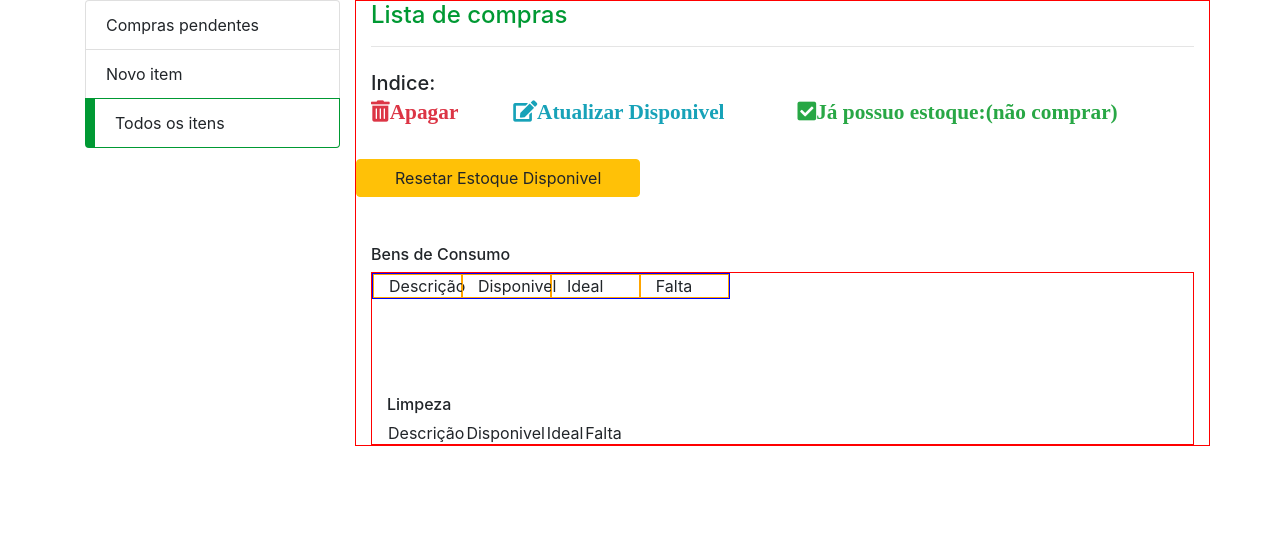
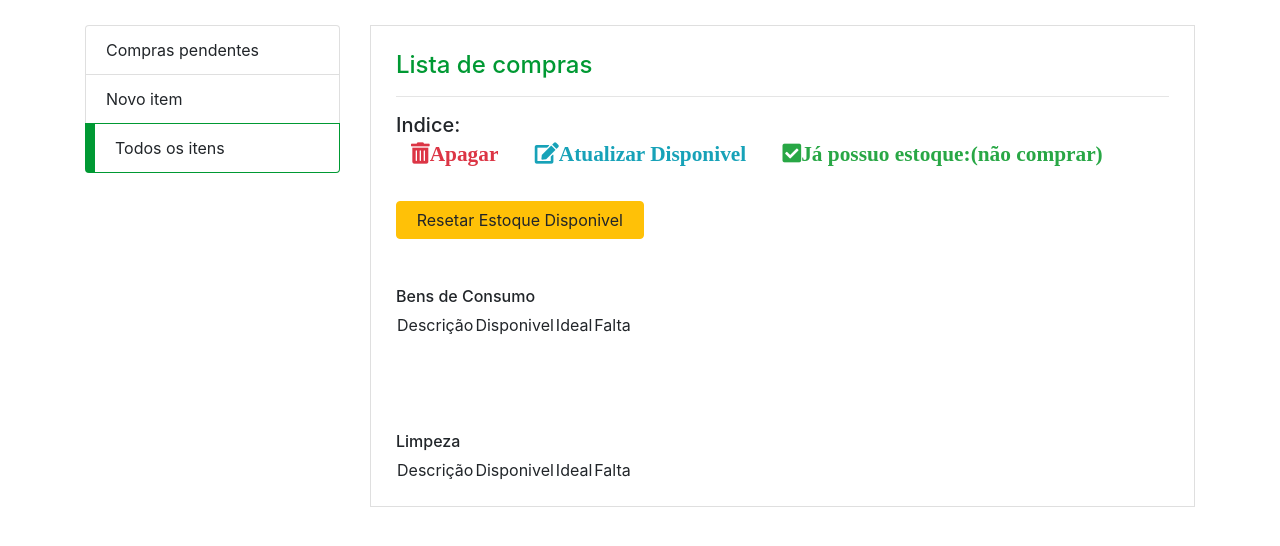
Before and after one commit to JosimarProjects/listaDeCompra, a PHP site: page /todas_tarefas.php in a window 1280 px wide. Shown: the part 80-626 px from the top of the page. Run offline with PHP 8.4, Linux system fonts and the light colour scheme; data that the repository does not hold is empty; some libraries are stand-ins or nearby versions.

Commit message:
atualizado

```diff
--- a/todas_tarefas.php
+++ b/todas_tarefas.php
@@ -128,9 +128,9 @@ require 'tarefa_controller.php';
 			</div>
 		</nav>
 
-		<div class="container ">
+		<div class="container app">
 			<div class="row">
-				<div class="col-3 menu">
+				<div class="col-sm-3 menu">
 					<ul class="list-group">
 						<li class="list-group-item "><a href="index.php">Compras pendentes</a></li>
 						<li class="list-group-item "><a href="nova_tarefa.php">Novo item</a></li>
@@ -138,17 +138,17 @@ require 'tarefa_controller.php';
 					</ul>
 				</div>
 
-				<div class="col-9">
-					<div class=" ">
+				<div class="col-sm-9">
+					<div class="container pagina">
 						<div class="row">
-							<div class="col" style="border: 1px solid red">
+							<div class="col">
 								<h4>Lista de compras</h4>
 								<hr />
 
 
-								<h5 class="pt-2">Indice:</h5>
+								<h5>Indice:</h5>
 
-								<div class="row " >
+								<div class="row container" >
 								<i  class="col-lg-2 pr-3 fas fa-trash-alt fa-lg text-danger">Apagar</i><br>
 								<i class=" col-lg-4 pr-3 fas fa-edit fa-lg text-info">Atualizar Disponivel</i><br>
 								<i class="col-lg-6 pr-3 fas fa-check-square fa-lg text-success">Já possuo estoque:(não comprar) </i>
@@ -156,34 +156,33 @@ require 'tarefa_controller.php';
 
 
 								<br>
-								<div class=" row">
-								<button class=" col-4 btn btn-warning mb-5 mt-2 d-inline-block text-truncate text-nowrap" onclick="resetar()"> Resetar Estoque Disponivel</button>
+								<div class="container row">
+								<button class=" col-lg-4 btn btn-warning mb-5 mt-2 d-inline-block text-truncate text-nowrap" onclick="resetar()"> Resetar Estoque Disponivel</button>
 								</div>
-
-									<h6 >Bens de Consumo</h6>
 
 
 
-								<div class="container" style="border: 1px solid red;">
-									<table>
+						<table>
+							<h6 >Bens de Consumo</h6>
 
-												<tr class="row" style="border: 1px solid blue;">
-												<td class=" col-3" style="border: 1px solid orange;">Descrição</td>
-												<td class=" col-3" style="border: 1px solid orange;">Disponivel</td>
-												<td  class=" col-3" style="border: 1px solid orange;">Ideal</td>
-												<td class=" col-3" style="border: 1px solid orange;">Falta</td>
-												</tr>
+							<tr class="container">
+								<td >Descrição</td>
+								<td>Disponivel</td>
+								<td>Ideal</td>
+								<td>Falta</td>
 
-
-								</div>
-
+							</tr>
 
 							<?foreach ($tarefas as $indice => $tarefa) {
 
 							if ($tarefas[$indice]->categoria == 'consumo') { ?>
 
+
+
 							<tr class="mb-3 ">
 								<td class="pr-3 text-justify"  align="center"><?= $tarefas[$indice]->item ?></td>
+
+
 								<td class="pr-3" id="tarefa_<?=$tarefas[$indice]->id?>" align="center"><?= $tarefas[$indice]->atual ?></td>
 								<td class="pr-3" align="center"><?= $tarefas[$indice]->ideal ?></td>
 								<td class="pr-3" align="center"> <?= $tarefas[$indice]->pendente ?> </td>
@@ -209,7 +208,7 @@ require 'tarefa_controller.php';
 							<table>
 							<h6 >Limpeza</h6>
 
-							<tr>
+							<tr class="container">
 								<td >Descrição</td>
 								<td>Disponivel</td>
 								<td>Ideal</td>
```
